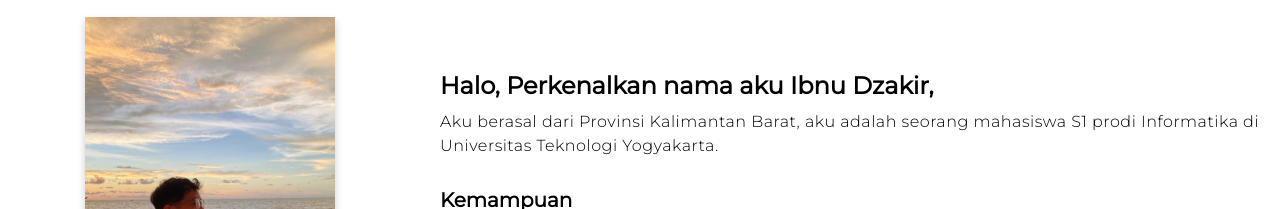
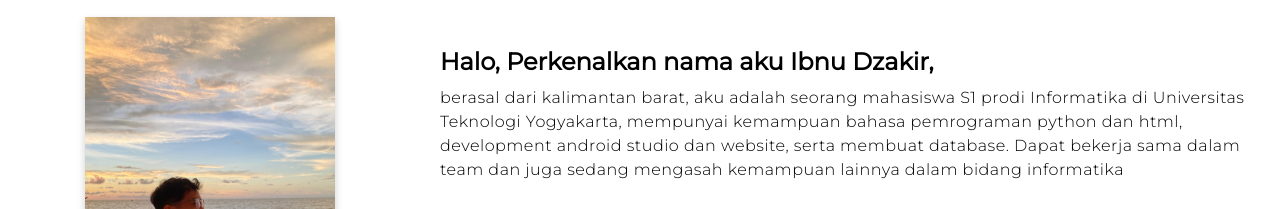
Before and after one commit to IbnaIba36/personal_ibnu, a plain HTML site: page index.html in a window 1280 px wide. Shown: the part 1028-1237 px from the top of the page. Drawn offline with Linux system fonts and the light colour scheme.

Commit message:
Add files via upload

```diff
--- a/index.html
+++ b/index.html
@@ -60,7 +60,9 @@
             </div>
             <div class="about-text">
                 <h2>Halo, Perkenalkan nama aku Ibnu Dzakir,</h2>
-                <p>Aku berasal dari Provinsi Kalimantan Barat, aku adalah seorang mahasiswa S1 prodi Informatika di Universitas Teknologi Yogyakarta.</p>
+                <p>berasal dari kalimantan barat, aku adalah seorang mahasiswa S1 prodi Informatika di Universitas Teknologi Yogyakarta,
+                  mempunyai kemampuan bahasa pemrograman python dan html, development android studio dan website, serta membuat database.
+                  Dapat bekerja sama dalam team dan juga sedang mengasah kemampuan lainnya dalam bidang informatika</p>
                 <div class="skills">
                     <h3>Kemampuan</h3>
                     <ul>
```
